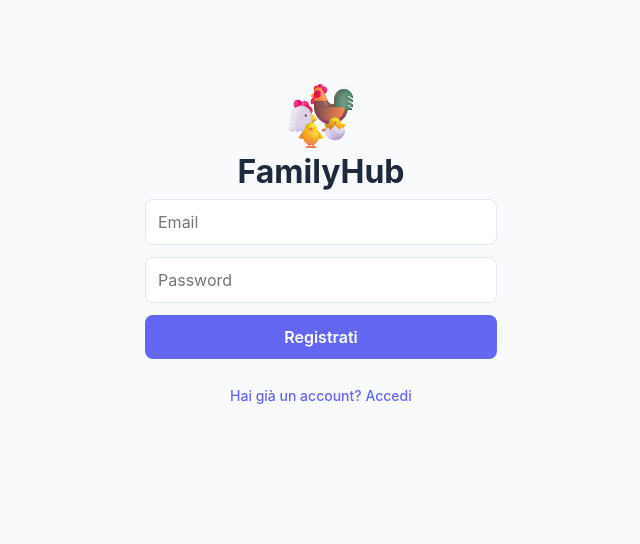
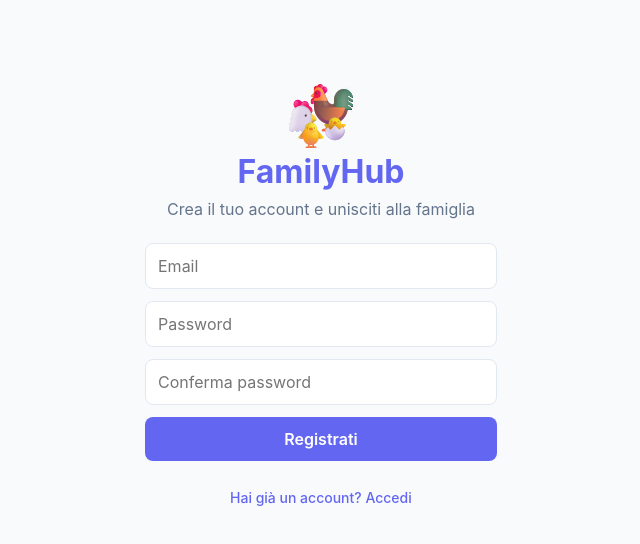
Before and after one commit to GabriBalatti/FamilyHub, a React (Vite) app: page / in a window 1280 px wide. Both pictures are taken after a click on the button "Non hai un account? Registrati". Shown: the top 544 px of the page, without its empty margins (319-959 px from the left). Built offline with nearby package versions, Linux system fonts and the light colour scheme; no server answers.

Commit message:
Aggiornamento placeholder, aggiornamento schermate login e registrazione, aggiunto campo per la conferma della password nella schermata di registrazione (Issues #17, #18, #23)

```diff
--- a/src/pages/Login.jsx
+++ b/src/pages/Login.jsx
@@ -18,6 +18,7 @@ function traduciErrore(message) {
 export default function Login() {
   const [email, setEmail] = useState('');
   const [password, setPassword] = useState('');
+  const [confermaPassword, setConfermaPassword] = useState('');
   const [modalita, setModalita] = useState('login'); // login | registrazione
   const [errore, setErrore] = useState('');
   const [caricamento, setCaricamento] = useState(false);
@@ -25,6 +26,12 @@ export default function Login() {
   async function handleSubmit(e) {
     e.preventDefault();
     setErrore('');
+
+    if (modalita === 'registrazione' && password !== confermaPassword) {
+      setErrore('Le password non coincidono');
+      return;
+    }
+
     setCaricamento(true);
 
     if (modalita === 'login') {
@@ -38,9 +45,13 @@ export default function Login() {
     setCaricamento(false);
   }
 
-  return (
-    <div className="auth-container"><IconLogo width={64} height={64} />
+return (
+    <div className={`auth-container ${modalita === 'registrazione' ? 'auth-registrazione' : 'auth-login'}`}>
+      <IconLogo width={64} height={64} />
       <h1>FamilyHub</h1>
+      <p className="auth-sottotitolo">
+        {modalita === 'login' ? 'Bentornato! Accedi al tuo profilo' : 'Crea il tuo account e unisciti alla famiglia'}
+      </p>
       <form onSubmit={handleSubmit} className="auth-form">
         <input
           type="email"
@@ -49,14 +60,24 @@ export default function Login() {
           onChange={(e) => setEmail(e.target.value)}
           required
         />
-        <input
+           <input
           type="password"
           placeholder="Password"
           value={password}
           onChange={(e) => setPassword(e.target.value)}
           required
-          minLength={6}
+          minLength={8}
         />
+        {modalita === 'registrazione' && (
+          <input
+            type="password"
+            placeholder="Conferma password"
+            value={confermaPassword}
+            onChange={(e) => setConfermaPassword(e.target.value)}
+            required
+            minLength={8}
+          />
+        )}
         {errore && <p className="errore">{errore}</p>}
         <button type="submit" disabled={caricamento}>
           {caricamento ? 'Attendere...' : modalita === 'login' ? 'Accedi' : 'Registrati'}
@@ -64,7 +85,11 @@ export default function Login() {
       </form>
       <button
         className="link-button"
-        onClick={() => setModalita(modalita === 'login' ? 'registrazione' : 'login')}
+        onClick={() => {
+          setModalita(modalita === 'login' ? 'registrazione' : 'login');
+          setConfermaPassword('');
+          setErrore('');
+        }}
       >
         {modalita === 'login' ? 'Non hai un account? Registrati' : 'Hai già un account? Accedi'}
       </button>
--- a/src/pages/SetupFamiglia.jsx
+++ b/src/pages/SetupFamiglia.jsx
@@ -93,7 +93,7 @@ export default function SetupFamiglia() {
           Nome
           <input
             type="text"
-            placeholder="Gabri..."
+            placeholder="Jack..."
             value={nome}
             onChange={(e) => setNome(e.target.value)}
             required
@@ -105,7 +105,7 @@ export default function SetupFamiglia() {
           Nome famiglia
           <input
             type="text"
-            placeholder="Famiglia Balatti..."
+            placeholder="Famiglia Rossi..."
             value={nomeFamiglia}
             onChange={(e) => setNomeFamiglia(e.target.value)}
             required
--- a/src/styles/global.css
+++ b/src/styles/global.css
@@ -86,6 +86,23 @@ body {
 .auth-container p {
   color: #64748b;
   margin-bottom: 24px;
+}
+
+.auth-sottotitolo {
+  margin-bottom: 20px;
+}
+
+.auth-login h1 {
+  color: var(--primario);
+}
+
+.auth-registrazione h1 {
+  color: var(--primario);
+}
+
+.auth-registrazione .tab.active {
+  background: var(--primario);
+  border-color: var(--primario);
 }
 
 .auth-form {
```
